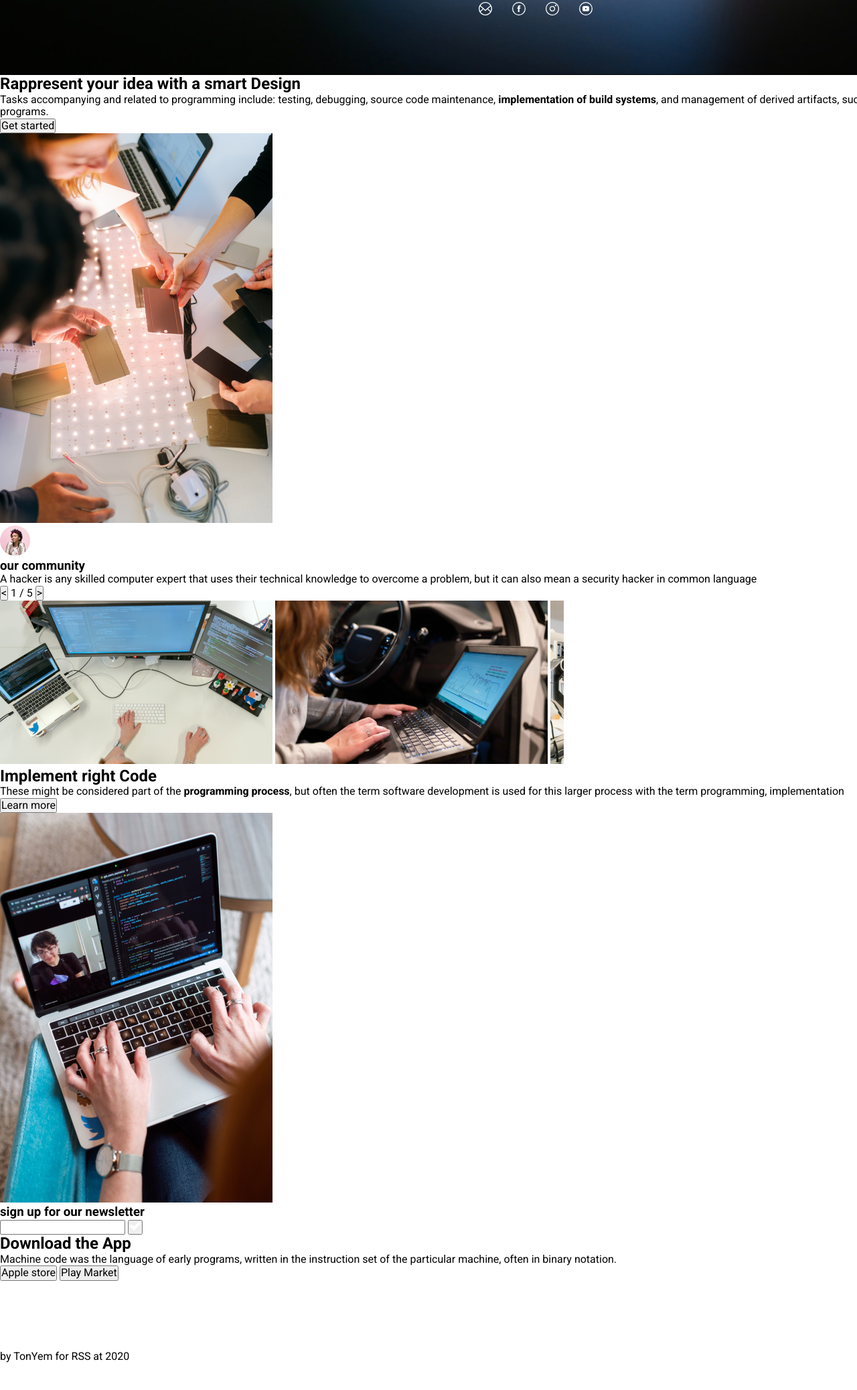
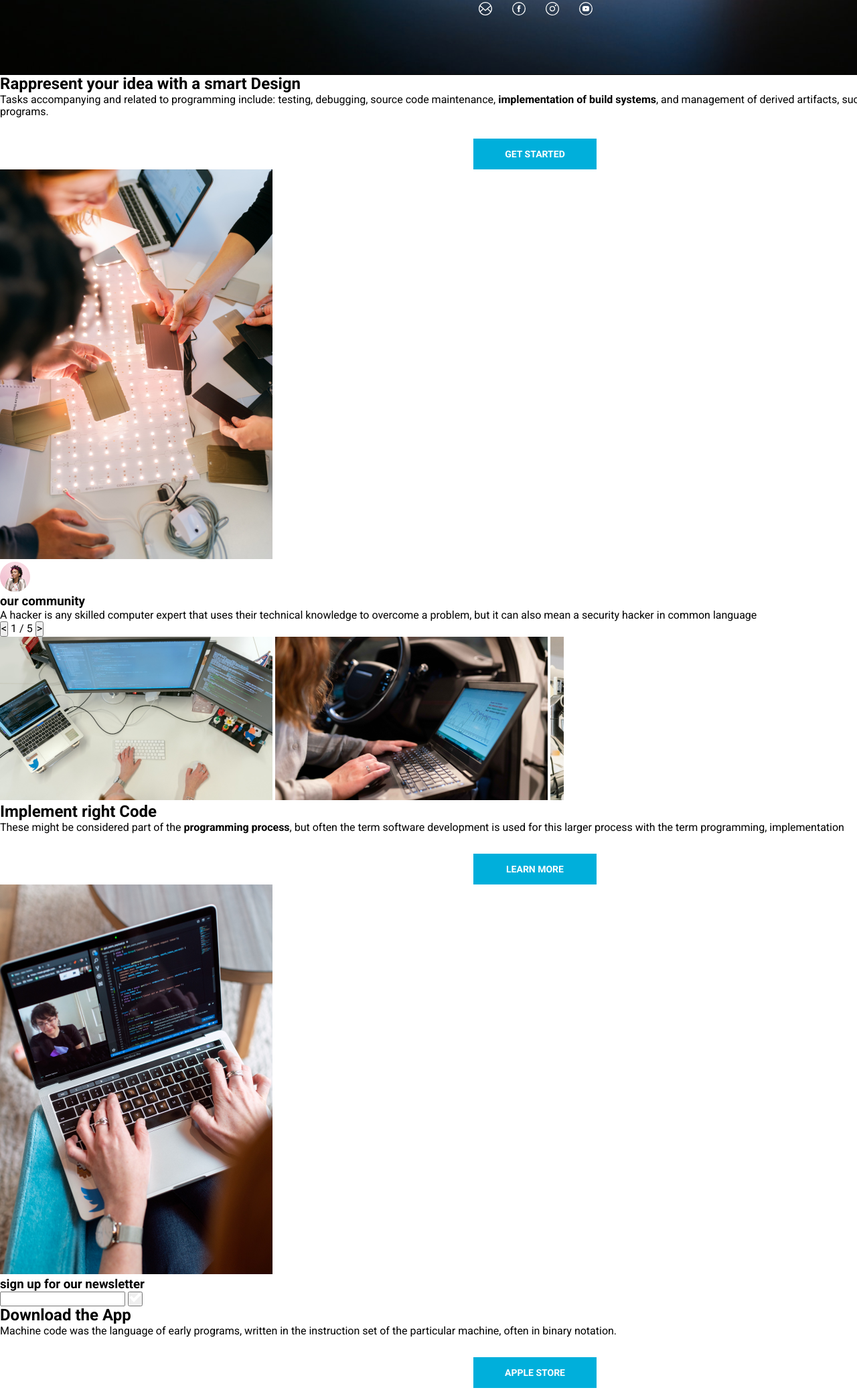
Before and after one commit to myfenix92/rs2020q3-projects, a plain HTML site: page webdev/index.html in a window 1280 px wide. Shown: the part 633-2709 px from the top of the page at 67% size. Before the commit the page ends 2669 px from the top, so only its background shows below. Drawn offline with Linux system fonts and the light colour scheme.

Commit message:
feat: add classs for button, add classes for tags second_section

```diff
--- a/webdev/index.html
+++ b/webdev/index.html
@@ -61,16 +61,14 @@
                 </ul>
             </section>
             <section class="second_section">
-
-
-                <div>
-                    <h2>Rappresent your idea with a smart Design</h2>
-                    <p>Tasks accompanying and related to programming include: testing, debugging, source code
+                <div class="second_section_info">
+                    <h2 class="second_section_h2">Rappresent your idea with a smart Design</h2>
+                    <p class="second_section_text">Tasks accompanying and related to programming include: testing, debugging, source code
                         maintenance, <strong>implementation of build systems</strong>, and management of derived
                         artifacts, such as the machine code of computer programs. </p>
-                    <button>Get started</button>
+                    <button class="btn btn_second_section">Get started</button>
                 </div>
-                <div>
+                <div class="second_section_img">
                     <img src="assets/content-image-1.png" alt="">
                 </div>
             </section>
@@ -101,7 +99,7 @@
                     <p>These might be considered part of the <strong>programming process</strong>, but often the term
                         software development is used for this larger process with the term programming, implementation
                     </p>
-                    <button>Learn more</button>
+                    <button class="btn">Learn more</button>
                 </div>
                 <div>
                     <img src="assets/content-image-2.png" alt="">
@@ -125,8 +123,8 @@
                 <h2>Download the App</h2>
                 <p>Machine code was the language of early programs, written in the instruction set of the particular
                     machine, often in binary notation.</p>
-                <button>Apple store</button>
-                <button>Play Market</button>
+                <button class="btn">Apple store</button>
+                <button class="btn">Play Market</button>
             </section>
         </main>
         <footer>
```
